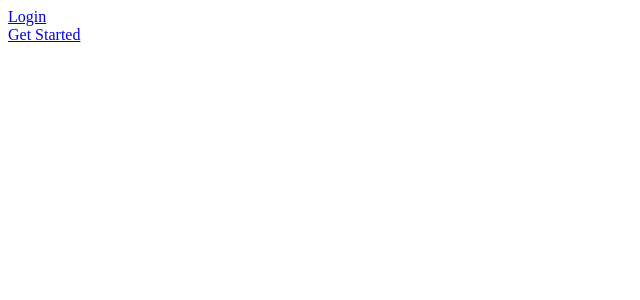
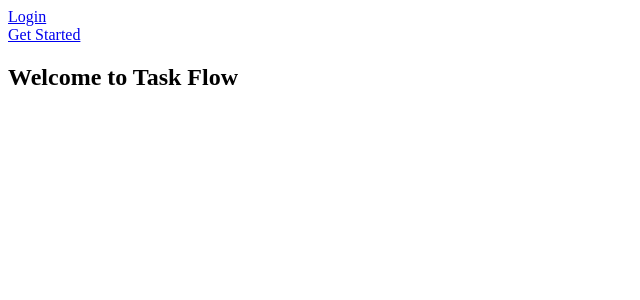
Before and after one commit to fullstackstorm/task-flow, a React (Create React App) app in the folder client/: page / in a window 1280 px wide. Shown: the top 300 px of the page, without its empty margins (0-640 px from the left). Built offline with nearby package versions, Linux system fonts and the light colour scheme.

Commit message:
Add the main page skeleton.

```diff
--- a/client/src/components/App.js
+++ b/client/src/components/App.js
@@ -1,6 +1,7 @@
 import React, { useEffect, useState } from "react";
 import { Switch, Route } from "react-router-dom";
 import Header from "./Header";
+import MainPage from "./MainPage";
 import SignUpPage from "./SignUpPage";
 import LoginPage from "./LoginPage";
 import Dashboard from "./Dashboard";
@@ -11,7 +12,9 @@ function App()
     <div className="app">
       <Header />
       <Switch>
-        <Route exact path="/"></Route>
+        <Route exact path="/">
+          <MainPage />
+        </Route>
         <Route exact path="/signup">
           <SignUpPage />
         </Route>
--- /dev/null
+++ b/client/src/components/MainPage.js
@@ -0,0 +1,11 @@
+import React from 'react';
+
+function MainPage() {
+    return (
+        <div className="main-page">
+            <h2>Welcome to Task Flow</h2>
+        </div>
+    )
+}
+
+export default MainPage;
```
